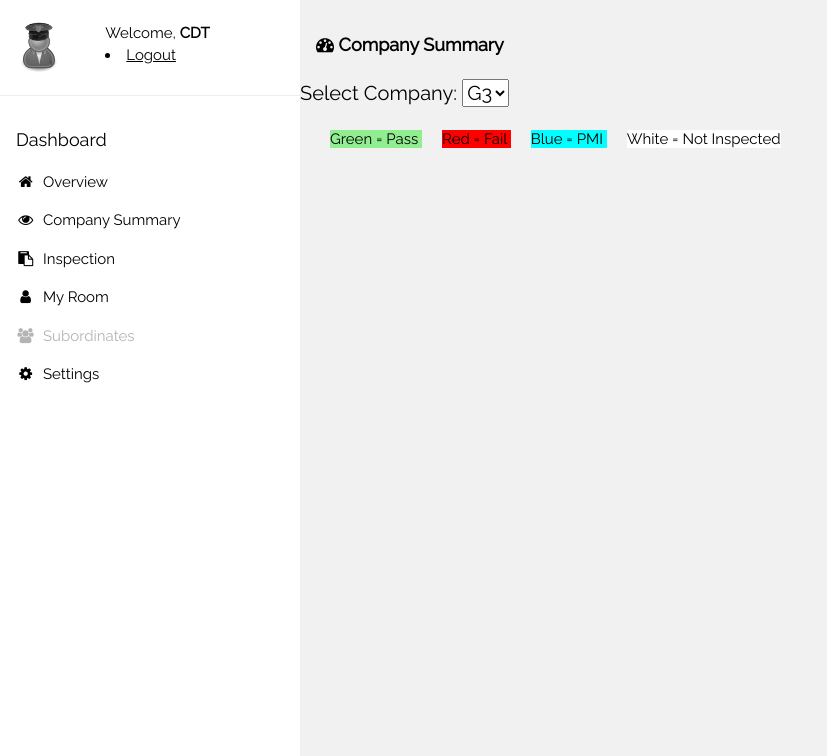
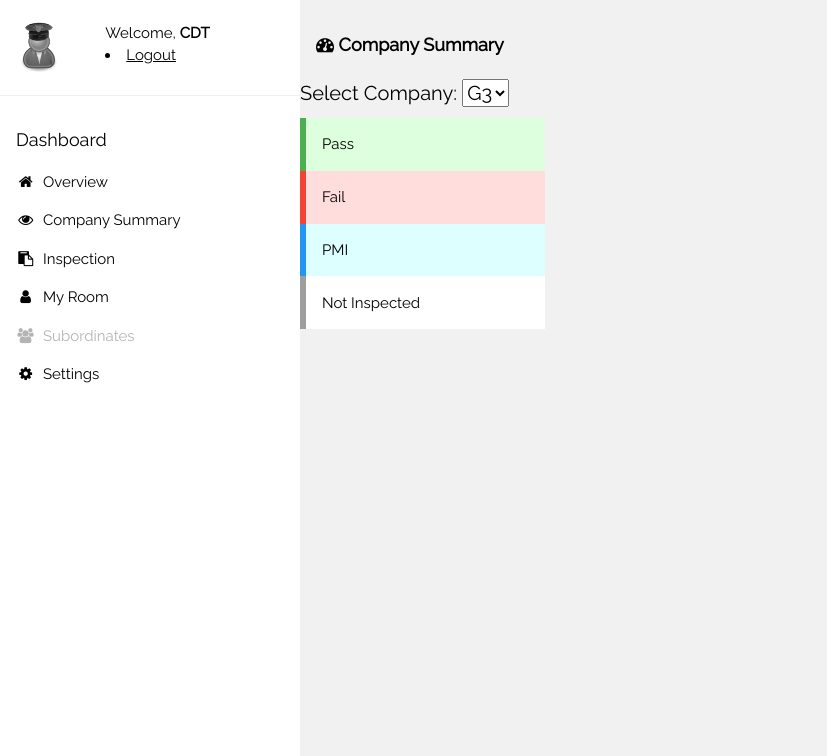
Before and after one commit to anewcookie/ami, a Django app: page /summary/1/ in a window 1280 px wide. Shown: the part 44-800 px from the top of the page, without its empty margins (0-827 px from the left). Run offline with Django 3.2, Linux system fonts and the light colour scheme; a user stored in the database is signed in; data comes from the database, SQL or seed files in the repository.

Commit message:
ritter merged summary.html

```diff
--- a/ami/templates/ami/summary.html
+++ b/ami/templates/ami/summary.html
@@ -31,9 +31,15 @@
      </div>
  {%endfor%}
 
- <div style="margin:20px;">
- <span style="margin:10px; background-color:lightgreen"> Green = Pass </span>
- <span style="margin:10px; background-color:red"> Red = Fail </span>
- <span style="margin:10px; background-color:aqua"> Blue = PMI </span>
- <span style="margin:10px; background-color:white"> White = Not Inspected </span>
-  </div>
+ <div class="w3-panel w3-pale-green w3-leftbar w3-border-green" style='width:25%;margin:0px'>
+ <p> Pass </p>
+ </div>
+ <div class="w3-panel w3-pale-red w3-leftbar w3-border-red" style='width:25%;margin:0px'>
+ <p> Fail </p>
+ </div>
+ <div class="w3-panel w3-pale-blue w3-leftbar w3-border-blue" style='width:25%;margin:0px'>
+ <p> PMI </p>
+ </div>
+ <div class="w3-panel w3-white w3-leftbar w3-border-grey" style='width:25%;margin:0px'>
+ <p> Not Inspected </p>
+ </div>
```
